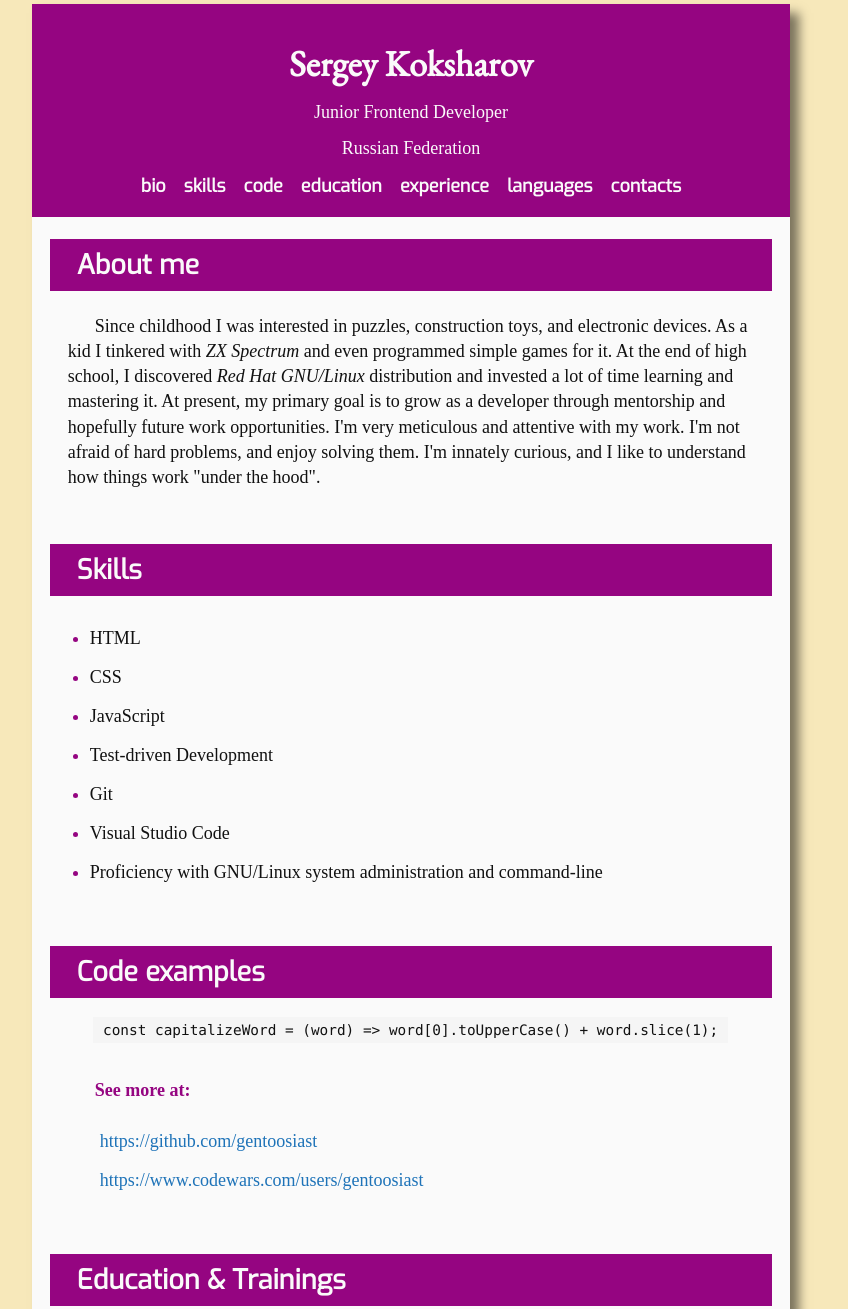
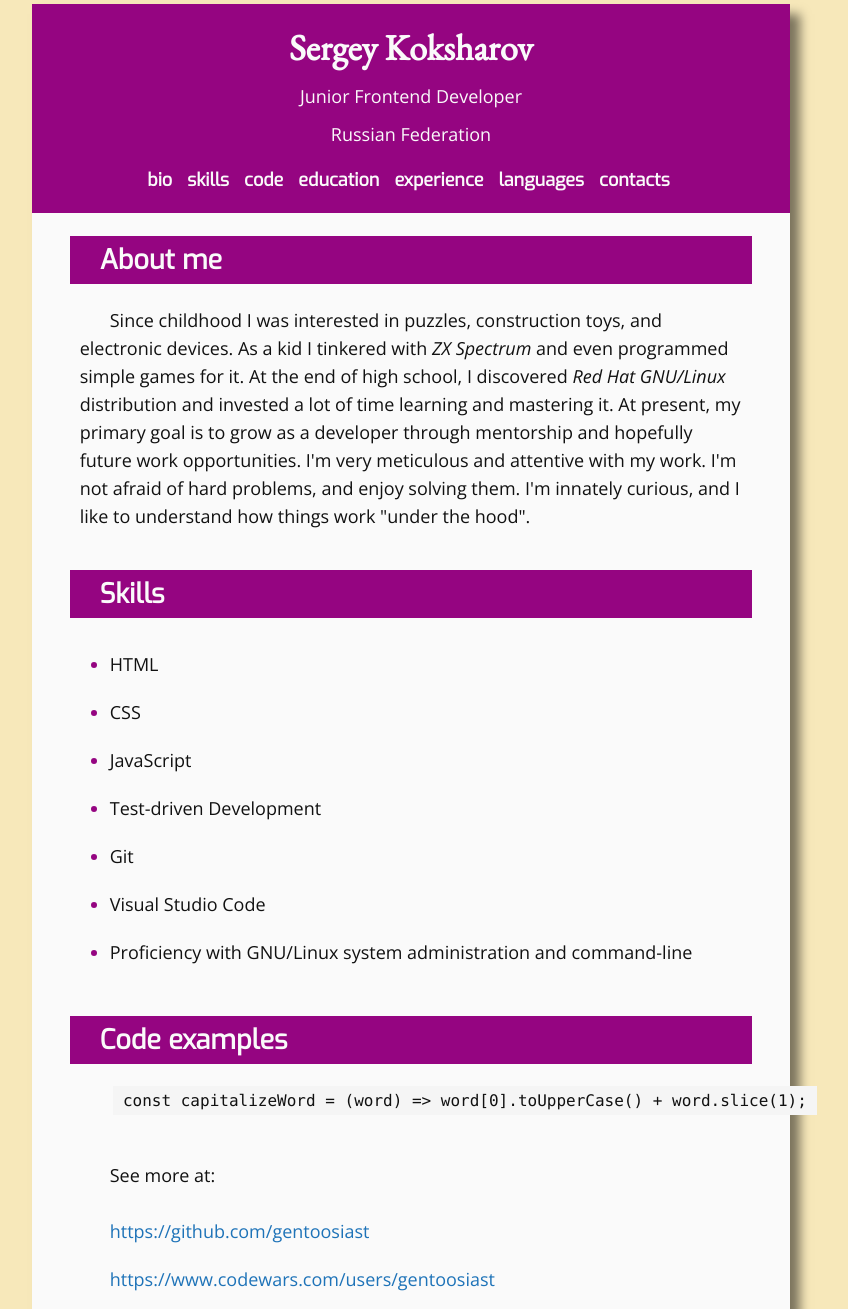
Before and after one commit to gentoosiast/rsschool-cv, a website: page index.html in a window 1280 px wide. Shown: the part 20-1329 px from the top of the page, without its empty margins (229-1077 px from the left). Drawn offline with nearby package versions, Linux system fonts and the light colour scheme; a small style sheet from the web is missing.

Commit message:
refactor: BEMify and change text font to Open Sans

```diff
--- a/index.html
+++ b/index.html
@@ -10,7 +10,7 @@
     <link rel="manifest" href="/manifest.webmanifest">
     <link rel="preconnect" href="https://fonts.googleapis.com">
     <link rel="preconnect" href="https://fonts.gstatic.com" crossorigin>
-    <link href="https://fonts.googleapis.com/css2?family=EB+Garamond&family=Exo&display=swap" rel="stylesheet">
+    <link href="https://fonts.googleapis.com/css2?family=EB+Garamond&family=Exo&family=Open+Sans:ital,wght@0,400;0,700;1,400;1,700&display=swap" rel="stylesheet">
     <link rel="stylesheet" href="//cdn.jsdelivr.net/npm/hack-font@3/build/web/hack-subset.css">
     <link rel="stylesheet" href="style.css">
   </head>
@@ -18,12 +18,12 @@
   <body>
 
     <div class="container">
-      <header>
-        <h1>Sergey Koksharov</h1>
-        <h2>Junior Frontend Developer</h2>
-        <h2>Russian Federation</h2>
-        <nav>
-          <ul class="menu"><!--
+      <header class="header">
+        <h1 class="header__title">Sergey Koksharov</h1>
+        <p class="header__subtitle">Junior Frontend Developer</p>
+        <p class="header__subtitle">Russian Federation</p>
+        <nav class="header__navigation">
+          <ul class="navigation"><!--
           --><li><a href="#bio">bio</a></li><!--
           --><li><a href="#skills">skills</a></li><!--
           --><li><a href="#code-samples">code</a></li><!--
@@ -36,13 +36,13 @@
       </header>
       <main>
         <section id="bio">
-          <h2>About me</h2>
+          <h2 class="section__title">About me</h2>
           <p>Since childhood I was interested in puzzles, construction toys, and electronic devices. As a kid I tinkered with <i>ZX&nbsp;Spectrum</i> and even programmed simple games for it. At the end of high school, I discovered <i>Red&nbsp;Hat&nbsp;GNU/Linux</i> distribution and invested a lot of time learning and mastering it. At present, my primary goal is to grow as a developer through mentorship and hopefully future work opportunities. I'm very meticulous and attentive with my work. I'm not afraid of hard problems, and enjoy solving them. I'm innately curious, and I like to understand how things work "under the hood".</p>
         </section>
 
         <section id="skills">
-          <h2>Skills</h2>
-          <ul class="item-list">
+          <h2 class="section__title">Skills</h2>
+          <ul class="section__items">
             <li>HTML</li>
             <li>CSS</li>
             <li>JavaScript</li>
@@ -54,22 +54,22 @@
         </section>
 
         <section id="code-samples">
-          <h2>Code examples</h2>
+          <h2 class="section__title">Code examples</h2>
           <pre>
     <code class="code-snippet">const capitalizeWord = (word) => word[0].toUpperCase() + word.slice(1);</code>
           </pre>
           <p class="emph-text">See more at:</p>
-          <ul class="links-list">
+          <ul class="section__links">
             <li><a href="https://github.com/gentoosiast">https://github.com/gentoosiast</a></li>
             <li><a href="https://www.codewars.com/users/gentoosiast">https://www.codewars.com/users/gentoosiast</a></li>
           </ul>
         </section>
 
         <section id="education">
-          <h2>Education &amp; Trainings</h2>
+          <h2 class="section__title">Education &amp; Trainings</h2>
           <p>Emperor Alexander I St. Petersburg State Transport University (PGUPS): Software for computer facilities and automated systems. Dropout.</p>
 
-          <ul class="trainings links-list">
+          <ul class="section__links">
             <li><a href="https://courses.edx.org/certificates/00fb18e87ec241aa8d9e3c6932e25c88">Berkeley CS169.1x: Engineering Software as a Service, Pt. 1</a></li>
             <li><a href="https://courses.edx.org/certificates/ef125169f8414962b2b596bf6d2dba2d">Berkeley CS169.2x: Engineering Software as a Service, Pt. 2</a></li>
             <li><a href="https://lms.fun-mooc.fr/media/attestations/attestation_suivi_parisdiderot_56002S02_session02_3570f7fd0a7325affcb90aa89a909e05.pdf">Université Paris Diderot - 56002S02: Introduction to Functional Programming in OCaml</a></li>
@@ -93,13 +93,13 @@
         </section>
 
         <section id="experience">
-          <h2>Work experience &amp; Completed Projects</h2>
-          <ol class="project-list">
+          <h2 class="section__title">Work experience &amp; Completed Projects</h2>
+          <ol class="projects">
             <li>
-              <section>
-                <h3><a href="https://gentoosiast.github.io/rsschool-cv/cv">Rolling Scopes School: CV</a></h3>
-                <p class="emph-text">Applied technologies:</p>
-                <ul class="item-list">
+              <section class="project">
+                <h3 class="project__title"><a href="https://gentoosiast.github.io/rsschool-cv/cv">Rolling Scopes School: CV</a></h3>
+                <p class="project__techstack">Applied technologies:</p>
+                <ul class="section__items">
                   <li>CSS Animation</li>
                   <li>CSS Box Shadow</li>
                   <li>CSS Pseudo-classes and pseudo-elements</li>
@@ -113,13 +113,13 @@
         </section>
 
         <section id="languages">
-          <h2>Language proficiency</h2>
-          <a href="https://www.efset.org/cert/hsDc11"><img src="/img/eftest.png" alt="EF Test Certificate" width="300" height="300"></a>
-          <p><span class="emph-text">English: C2 Proficient</span>. In my spare time I read fiction & non-fiction ebooks written in English, watch TV shows with original audio tracks, and participate in online discussions to keep my language skills sharp and up to date.</p>
+          <h2 class="section__title">Language proficiency</h2>
+          <a class="section__image" href="https://www.efset.org/cert/hsDc11"><img src="/img/eftest.png" alt="EF Test Certificate" width="300" height="300"></a>
+          <p><span class="section__emphtext">English: C2 Proficient</span>. In my spare time I read fiction & non-fiction ebooks written in English, watch TV shows with original audio tracks, and participate in online discussions to keep my language skills sharp and up to date.</p>
         </section>
 
         <section id="contacts">
-          <h2>Contacts</h2>
+          <h2 class="section__title">Contacts</h2>
           <table class="contacts-table">
             <tbody>
               <tr>
@@ -140,8 +140,8 @@
       </main>
 
       <footer>
-        <a href="https://rs.school/js/"><img src="img/rs_school_js.svg" alt="Rolling Scopes School logo" width="100" height="37"></a>
-        <p class="copyright"><small>© 2022 Made with ❤️ by <a href="https://github.com/gentoosiast/">Sergey Koksharov</a></small></p>
+        <a class="footer__image" href="https://rs.school/js/"><img src="img/rs_school_js.svg" alt="Rolling Scopes School logo" width="100" height="37"></a>
+        <p class="footer__copyright"><small>© 2022 Made with ❤️ by <a href="https://github.com/gentoosiast/">Sergey Koksharov</a></small></p>
       </footer>
     </div>
   </body>
--- a/style.css
+++ b/style.css
@@ -1,14 +1,3 @@
-/*
-    Позиционирование
-    Блочная модель
-    Типографика
-    Оформление
-    Анимация
-    Разное
-
-    Сгруппированные объявления в правиле отделены друг от друга пустой строкой.
-*/
-
 :root {
   --bg-color: #f7e8ba;
   --main-color: #950581;
@@ -19,7 +8,7 @@
   --links-list-color: #1e73b8;
   --links-list-color-active: #469fe7;
 
-  --main-font: "Times New Roman", "Times", "Baskerville", "Georgia", serif;
+  --main-font: "Open Sans", "Arial", "Helvetica", sans-serif;
   --title-font: "EB Garamond", "Georgia", serif;
   --section-title-font: "Exo", "Arial", "Helvetica", sans-serif;
   --code-snippet-font: "Hack", "Consolas", monotype;
@@ -32,100 +21,112 @@
   }
 }
 
+html {
+  font-size: 10px;
+}
+
 body {
   font-family: var(--main-font);
+  font-size: 1.8rem;
+  line-height: 2.8rem;
   color: var(--text-color);
   background-color: var(--bg-color);
+}
+
+a {
+  color: var(--links-list-color);
+  text-decoration: none;
+}
+
+a:hover {
+  color: var(--links-list-color-active);
+  border-bottom: 1px solid var(--links-list-color-active);
 }
 
 .container {
   width: 60%;
   margin: auto;
-  font-size: 18px;
   background-color: var(--light-color);
-  box-shadow: 0.5em 0.5em 10px rgba(0, 0, 0, 0.5);
+  box-shadow: 1rem 1rem 10px rgba(0, 0, 0, 0.5);
 }
 
-header {
+.header {
+  padding-bottom: 0.1rem;
   background-color: var(--main-color);
-  padding-bottom: 0.05em;
-  margin-bottom: 0;
 }
 
-header h1 {
-  padding-top: 1em;
-  margin-bottom: 0;
-  color: var(--light-color);
+.header__title {
+  padding-top: 3rem;
+  margin-bottom: 2rem;
   font-family: var(--title-font);
   text-align: center;
+  color: var(--light-color);
 }
 
-header h2 {
+.header__subtitle {
+  margin: 0 0 1rem;
+  font-size: 1.8rem;
+  text-align: center;
   color: var(--light-color);
-  font-weight: normal;
-  font-size: 1em;
-  text-align: center;
 }
 
-header p {
-  font-size: 1.3em;
+.navigation {
+  padding: 0;
+  font-family: var(--section-title-font);
   font-weight: bold;
-}
-
-nav {
   text-align: center;
   background-color: var(--main-color);
 }
 
-.menu {
-  font-family: var(--section-title-font);
+.navigation li {
+  margin-right: 0.5rem;
+  display: inline-block;
 }
 
-nav ul {
-  margin-top: 0;
-  padding: 0; /* откуда берется отступ в 40px слева?! */
-  list-style-type: none;
+.navigation a {
+  padding: 0 0.5rem;
+  color: var(--light-color);
 }
 
-nav ul li {
-  display: inline;
-}
-
-nav ul li a,
-nav ul li a:visited {
-  padding: 0 0.5em;
+.navigation a:hover {
+  border-bottom: none;
+  text-decoration: none;
   color: var(--light-color);
-  background-color: var(--main-color);
-  font-weight: bold;
-  text-decoration: none;
-}
-
-nav ul li a:hover {
   animation: menu-animation 0.5s;
   animation-fill-mode: forwards;
 }
 
 main {
-  margin: 0 1em;
+  width: 90%;
+  margin: auto;
 }
 
 section {
-  margin-bottom: 3em;
+  margin-bottom: 4rem;
 }
 
-section h2 {
-  padding: 0.3em;
-  padding-left: 1em;
+.section__image:hover,
+.footer__image:hover {
+  border-bottom: none;
+  text-decoration: none;
+}
+
+.section__emphtext {
+  font-weight: bold;
+  color: var(--main-color);
+}
+
+.section__title {
+  padding: 1rem;
+  padding-left: 3rem;
   font-family: var(--section-title-font);
   color: var(--light-color);
   background-color: var(--main-color);
 }
 
-/* TODO debug */
 section p {
-  text-indent: 1.5em;
-  line-height: 1.4em;
-  padding: 0 1em;
+  padding: 0 1rem;
+  text-indent: 3rem;
 }
 
 .person {
@@ -133,95 +134,82 @@ section p {
   margin-left: 1em;
 }
 
-
-.emph-text {
-  color: var(--main-color);
-  font-weight: bold;
-}
-
-.item-list {
+.section__items {
   list-style-type: disc;
 }
 
-.item-list li {
-  padding: 0.5em 0;
-}
-
-.item-list > li::marker {
+.section__items > li::marker {
   color: var(--main-color);
 }
 
-.links-list {
+.section__items li {
+  padding: 1rem 0;
+}
+
+.section__links {
   list-style-type: none;
 }
 
-.links-list li {
-  padding: 0.5em 0;
-}
-
-.links-list a,
-.contacts-table a {
-  padding: 0 10px;
-  color: var(--links-list-color);
-  text-decoration: none;
-}
-
-.links-list a:hover,
-.contacts-table a:hover {
-  color: var(--links-list-color-active);
-  border-bottom: 1px solid var(--links-list-color-active);
+.section__links li {
+  padding: 1rem 0;
 }
 
 .code-snippet {
-  padding: 5px 10px;
+  padding: 0.5rem 1rem;
+  font-family: var(--code-snippet-font);
+  font-size: 1.6rem;
   background-color: var(--code-snippet-bg);
-  font-family: var(--code-snippet-font);
-  font-size: 0.8em;
 }
 
-.project-list section p {
-  text-indent: 0;
-  margin-bottom: 0.5em;
+.projects > li::marker {
+  font-weight: bold;
+  color: var(--main-color);
 }
 
-.project-list > li::marker {
+.project__title a {
+  border: none;
+  text-decoration: none;
   color: var(--main-color);
-  font-weight: bold;
 }
 
-.project-list h3 a {
-  color: var(--main-color);
-  border: none;
-  text-decoration: none;
+.project__title a:hover {
+  border-bottom: 1px solid var(--main-color-active);
+  color: var(--main-color-active);
 }
 
-.project-list h3 a:hover {
-  color: var(--main-color-active);
-  border-bottom: 1px solid var(--main-color-active);
+.project__techstack {
+  margin-bottom: 1rem;
+  font-weight: bold;
+  text-indent: 0;
+  color: var(--main-color);
 }
 
 .contacts-table td {
-  padding: 0.3em 1em;
+  padding: 0.5rem 1rem;
 }
 
 .contacts-table td:first-child {
   font-weight: bold;
+  text-transform: uppercase;
   color: var(--main-color);
-  text-transform: uppercase;
 }
 
 footer {
+  padding: 1rem 2rem;
   background-color: var(--main-color);
-  padding: 1em 2em;
-  padding-bottom: 0.1em;
 }
 
-footer small {
+.footer__copyright {
+  margin: 0;
   font-size: 0.7em;
   font-weight: bold;
   color: var(--light-color);
 }
 
-footer small a {
+.footer__copyright a {
   color: var(--light-color);
 }
+
+.footer__copyright a:hover {
+  border-bottom-color: var(--light-color);
+}
```
